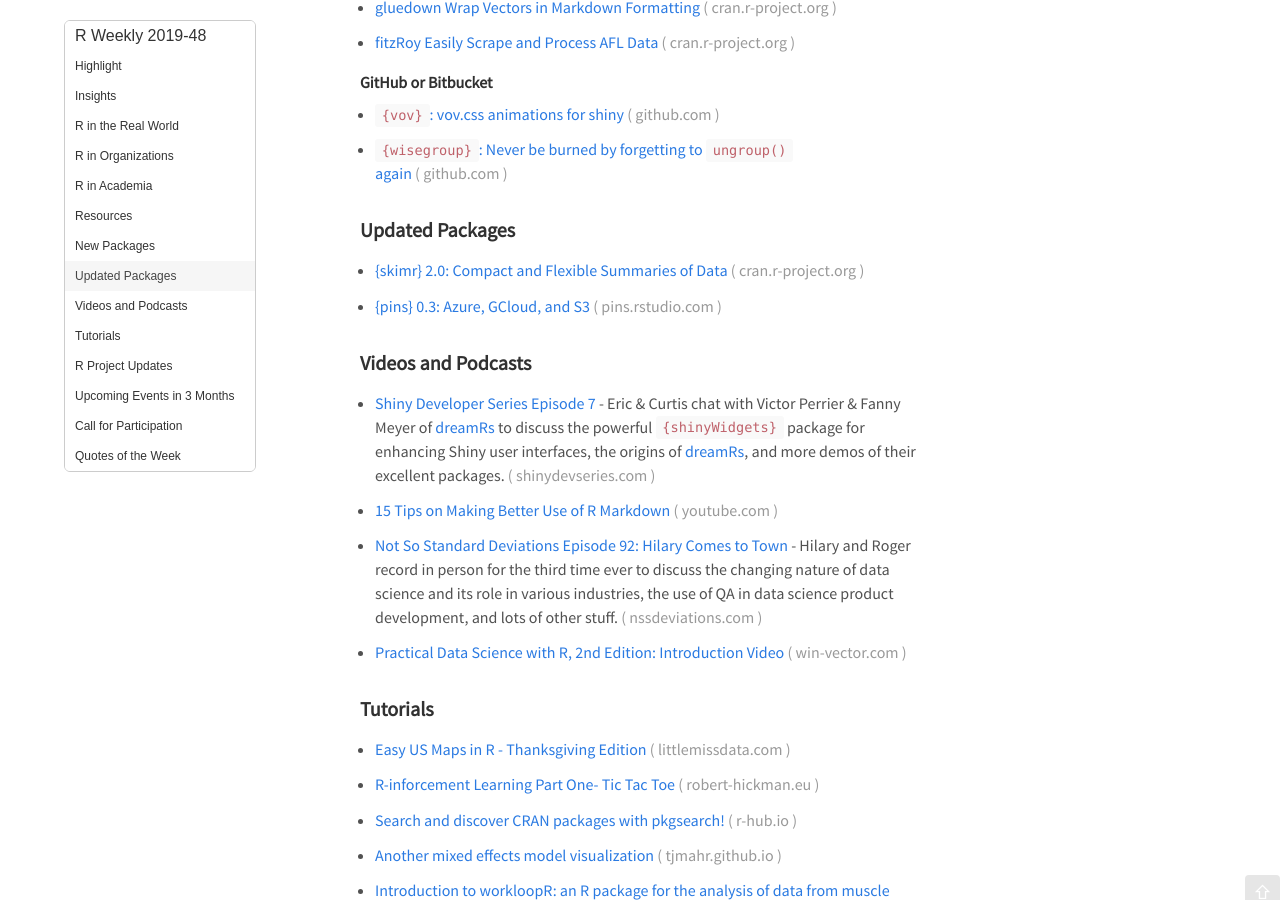
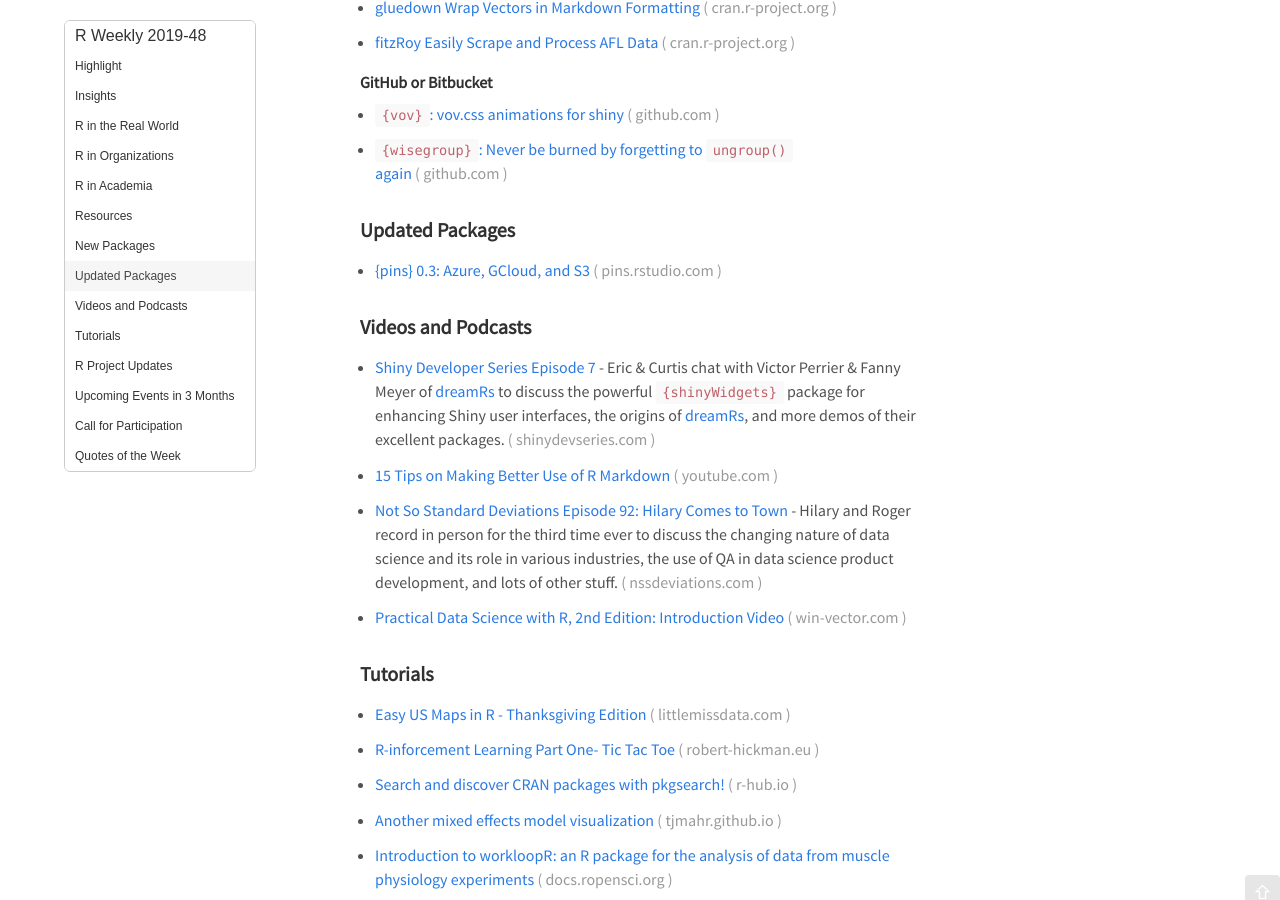
Before and after one commit to rweekly/rweekly.org, a Jekyll site: the page built from draft.md, in a window 1280 px wide and 900 px high, scrolled down 1855 px. Built offline with Jekyll 4.4.1, drawn with Linux system fonts in a browser that asks for light colours; emoji names are drawn with the system emoji font; comment, search, counter and statistics services are not loaded.

Commit message:
remove another duplicate entry

```diff
--- a/draft.md
+++ b/draft.md
@@ -68,8 +68,6 @@
 
 ### Updated Packages
 
-+ [{skimr} 2.0: Compact and Flexible Summaries of Data](https://cran.r-project.org/web/packages/skimr/index.html)
-
 + [{pins} 0.3: Azure, GCloud, and S3](http://pins.rstudio.com/blog/posts/pins-0-3-0)
 
 ###  Videos and Podcasts
```
